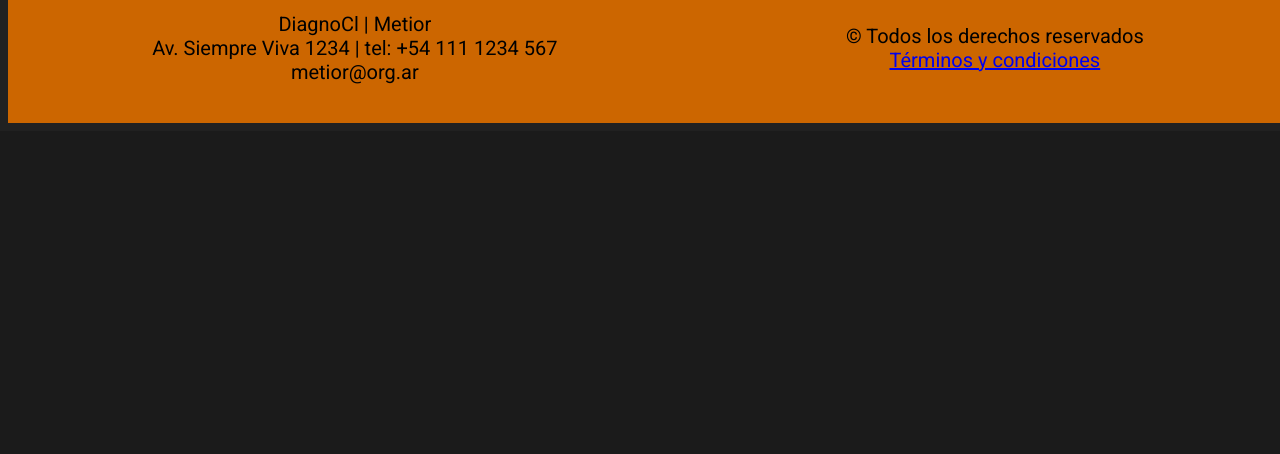
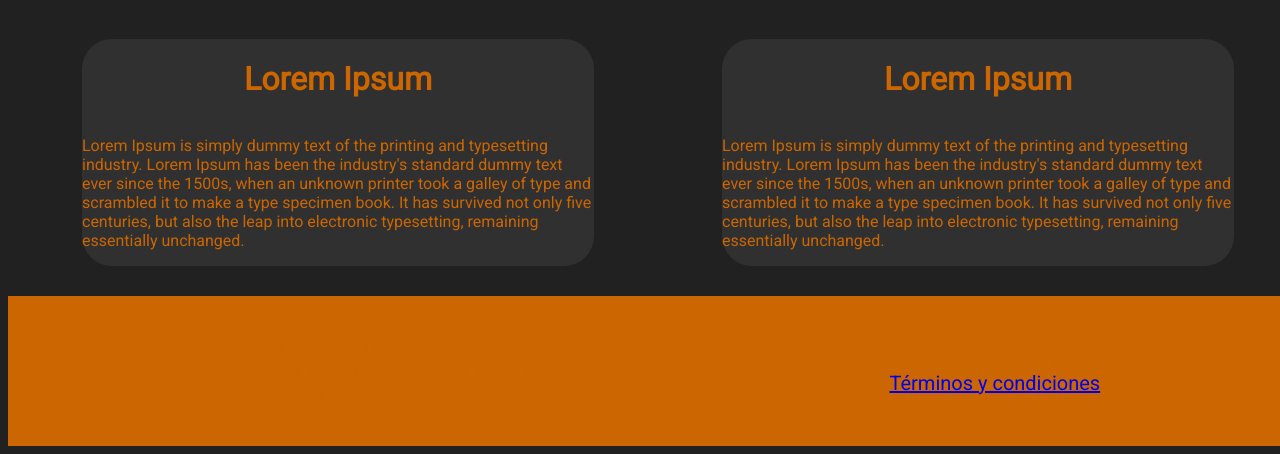
Before and after one commit to SebastianIRodriguez/Metior-Web, a PHP site: page / in a window 1280 px wide. Shown: the part 1139-1593 px from the top of the page. Before the commit the page ends 1262 px from the top, so only its background shows below. Run offline with PHP 8.4, Linux system fonts and the light colour scheme.

Commit message:
boludeces de front agregadas, subo la pagina ahora

```diff
--- a/css/estilos.css
+++ b/css/estilos.css
@@ -154,17 +154,42 @@ text-transform: uppercase;
 }
 
 .navBarVehiculos{
-  width: 100%;
+  width: 25%;
   display: flex;
-  flex-wrap: wrap;
+  justify-content: flex-start;
+  align-items: flex-start;
+  flex-direction: column;
 }
 
 .borderVehiculos{
+  margin-top: 5px;
   border: solid !important;
   border-width: : 1px !important;
-  border-color: #cc6600;
+  border-color: #212121;
 }
 
 #responsecontainer {
   width: 80%;
 }
+
+.box{
+  width: 40%;
+  height: auto;
+  background-color: #303030;
+  display: flex;
+  justify-content: space-around;
+  align-items: center;
+  flex-direction: column;
+  border-radius: 30px;
+  margin: 20px;
+}
+
+.containerBoxes {
+  width: 100%;
+  height: auto;
+  display: flex;
+  justify-content: space-around;
+  align-items: space-around;
+  flex-wrap: wrap;
+  margin: 10px;
+}
--- a/index.html
+++ b/index.html
@@ -30,8 +30,32 @@
         <p class="seccion1-sub-title">Metior es la nueva herramienta para diagnóstico automotor con fantásticas funcionalidades</p>
       </div>
     </div>
-    <h1>¿Que es Metior?</h1>
-    <iframe width="420" height="315" id="video" src="https://www.youtube.com/embed/-7d0ElfTUQ8"></iframe>
+    <div class="containerBoxes">
+      <div class="box">
+        <h1>¿Que es Metior?</h1>
+        <p>Metior es una aplicacion movil basada en la interfaz diagnocl. Esta aplicacion puede conectarse
+        a la interfaz y devolver datos de interes de tu vehiculo.</p>
+      </div>
+      <div class="box">
+        <h1>¿Como Funciona?</h1>
+        <iframe width="420" height="315" id="video" src="https://www.youtube.com/embed/-7d0ElfTUQ8"></iframe>
+      </div>
+      <div class="box">
+        <h1>Lorem Ipsum</h1>
+        <p>Lorem Ipsum is simply dummy text of the printing and typesetting industry.
+           Lorem Ipsum has been the industry's standard dummy text ever since the 1500s,
+           when an unknown printer took a galley of type and scrambled it to make a type specimen book.
+           It has survived not only five centuries, but also the leap into electronic typesetting,
+           remaining essentially unchanged.</p>
+      </div>
+      <div class="box">
+        <h1>Lorem Ipsum</h1>
+        <p>Lorem Ipsum is simply dummy text of the printing and typesetting industry.
+           Lorem Ipsum has been the industry's standard dummy text ever since the 1500s,
+           when an unknown printer took a galley of type and scrambled it to make a type specimen book.
+           It has survived not only five centuries, but also the leap into electronic typesetting,
+           remaining essentially unchanged.</p>
+      </div>
   </div>
   <div id="footer"></div>
 </body>
```
